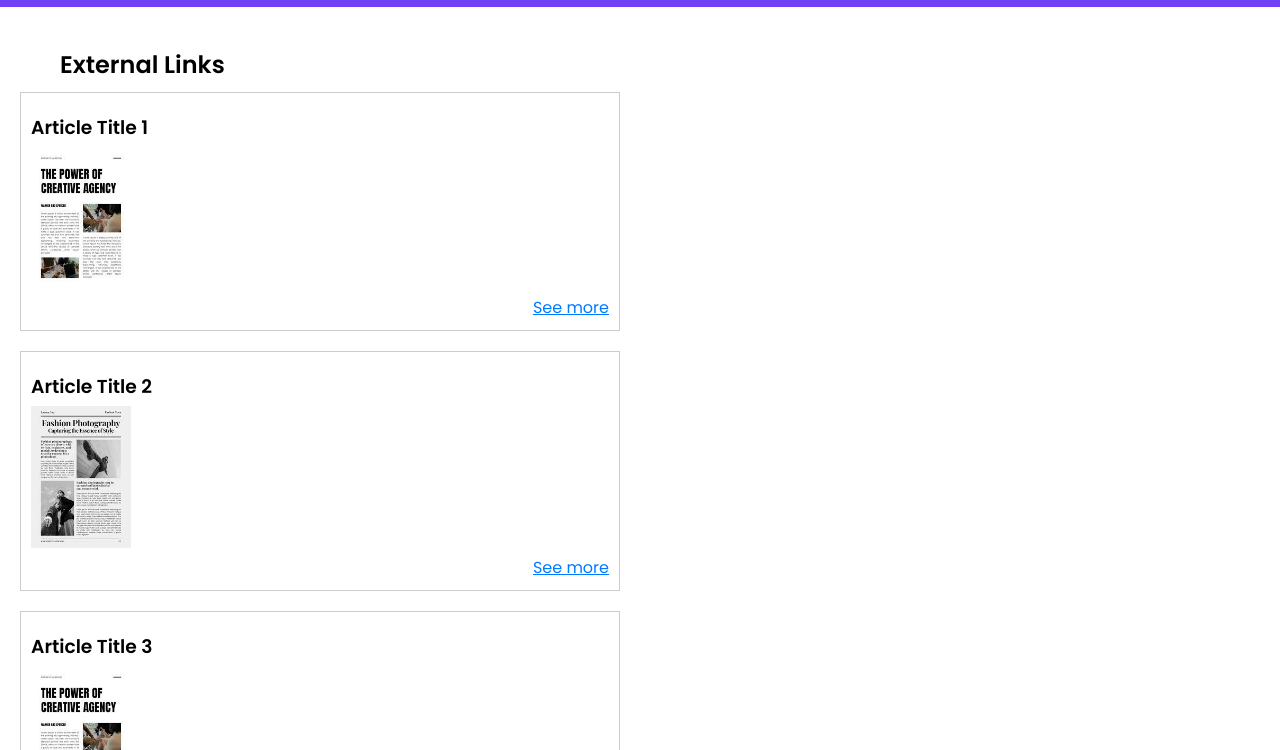
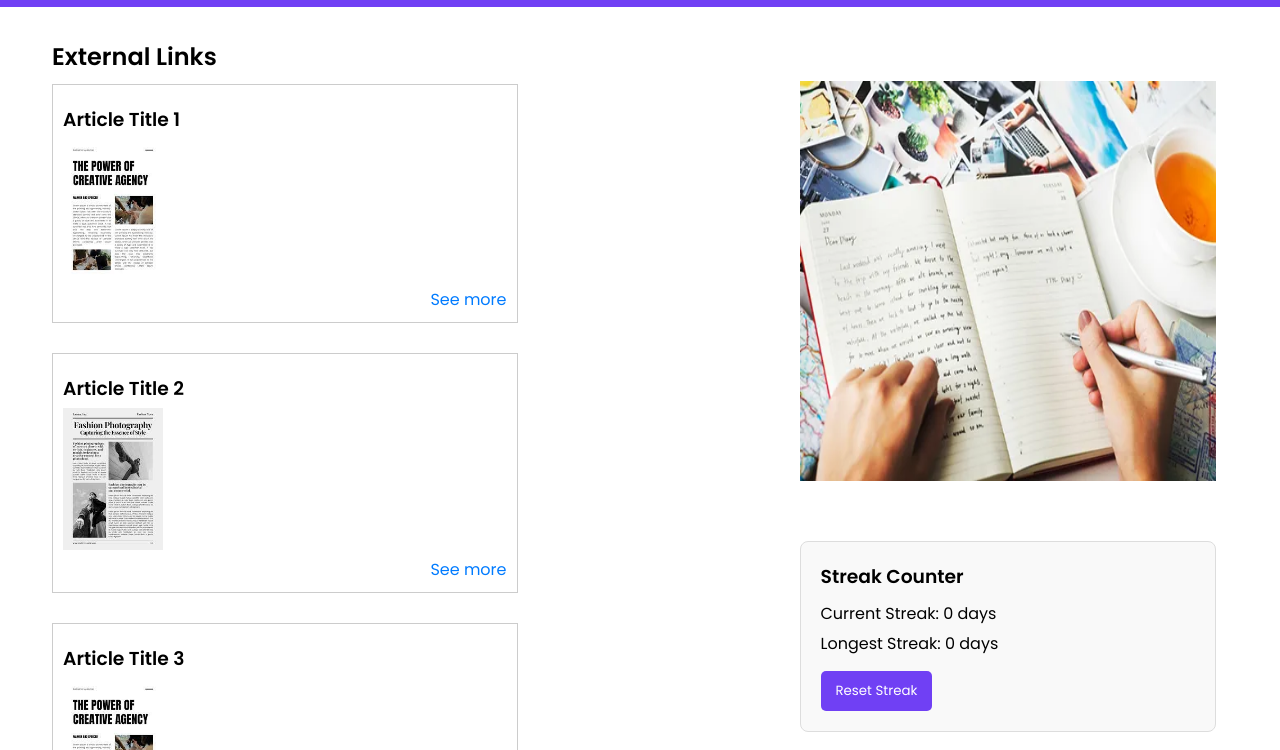
Before and after one commit to orfeaspg/Software-Engineering-Project, a plain HTML site: page FirstPage.html in a window 1280 px wide. Shown: the part 50-800 px from the top of the page. Drawn offline with Linux system fonts and the light colour scheme.

Commit message:
home page built

```diff
--- a/FirstPage.html
+++ b/FirstPage.html
@@ -4,15 +4,9 @@
     <meta charset="UTF-8">
     <meta http-equiv="X-UA-Compatible" content="IE=edge">
     <meta name="viewport" content="width=device-width, initial-scale=1.0">
-    <title> Recovery Road </title>
+    <title>Recovery Road</title>
     <link rel="stylesheet" href="https://cdnjs.cloudflare.com/ajax/libs/font-awesome/6.0.0-beta3/css/all.min.css" integrity="sha384-uSpaQ1rQxvVT/LRR61rDWAOhFL6xEJj3xKP8lYPQvP5BnBX9/yb2Whdwb8pHd4/M" crossorigin="anonymous">
-
-
-    <!-- CSS -->
     <link rel="stylesheet" href="main/css/style.css">
-
-    <title>Το Όνομα Σου</title>
-
 </head>
 <body>
 <div id="menu-bar">
@@ -26,21 +20,19 @@
             </div>
         </a>
     </div>
-
     <div class="center">
         <a id="home">Home</a>
         <a id="forum-link">Forum</a>
         <a href="#">Chat Rooms</a>
-        <a id="personal-diary">Personal Diary</a>
+        <a id="personal-diary" href="personal-diary.html">Personal Diary</a>
     </div>
-
     <div class="right">
         <a id="logout-link">Log out</a>
     </div>
 </div>
 
-<div id="content">
-    <div class="left-content">
+<div class="content-container">
+    <aside class="left-column">
         <h2 style="font-weight: bold;">External Links</h2>
         <div class="article">
             <h3>Article Title 1</h3>
@@ -58,12 +50,21 @@
             <a href="#">See more</a>
         </div>
         <!-- more articles -->
-    </div>
-    <div class="right-content">
-        <a href="link-σας-εδώ">
-            <img src="main/images/diary.png" alt="Diary">
-        </a>
-    </div>
+    </aside>
+    <main class="main-column">
+        <div class="diary-image-wrapper">
+            <img src="main/images/diary.png" alt="Diary" class="diary-image">
+            <div class="diary-text">Personal Diary</div>
+        </div>
+
+        <div class="streak-counter-container">
+            <h3>Streak Counter</h3>
+            <p>Current Streak: <span id="current-streak">0</span> days</p>
+            <p>Longest Streak: <span id="longest-streak">0</span> days</p>
+            <button id="reset-streak">Reset Streak</button>
+        </div>
+
+    </main>
 
 </div>
 
--- a/main/css/style.css
+++ b/main/css/style.css
@@ -221,28 +221,31 @@ body {
     text-decoration: underline;
 }
 
-
-<!-- CSS for first page left separation -->
-
-#content {
+.content-container {
     display: flex;
+    flex: 1;
+    padding: 2rem;
+    overflow-y: auto;
 }
 
-.left-content {
-    flex: 1;
-    padding: 20px;
+.left-column {
     width: 50%;
+    display: flex;
+    flex-direction: column;
+    height: 100%;
+    margin-left: 20px;
 }
 
-.left-content h2 {
-    margin-top: 20px;
-    margin-left: 40px;
-}
-
-
-.right-content {
-    flex: 1;
-    padding: 20px;
+.main-column {
+    width: 50%;
+    background-color: #fff;
+    border-radius: 8px;
+    padding: 2rem;
+    flex-grow: 1;
+    display: flex;
+    flex-direction: column;
+    margin-left: 250px;
+    margin-top: 10px;
 }
 
 .article {
@@ -250,6 +253,7 @@ body {
     margin-bottom: 20px;
     border: 1px solid #ccc;
     padding: 10px;
+    background-color: #fff;
 }
 
 .article img {
@@ -266,16 +270,79 @@ body {
     display: block;
     text-align: right;
     color: #007bff;
+    text-decoration: none;
 }
 
-<!-- CSS for first page right separation -->
-
-.right-content a img {
-    opacity: 0.7;
-    transition: opacity 0.3s ease;
+.article a:hover {
+    text-decoration: underline;
 }
 
-.right-content a img:hover {
+
+
+/*Diary link img in firstpage*/
+.diary-image-wrapper {
+    position: relative;
+    display: inline-block;
+}
+
+.diary-image {
+    width: 100%;
+    max-width: 700px;
+    height: 400px;
+    display: block;
+    margin-right: 80px;
+    transition: filter 0.3s ease;
+}
+
+.diary-text {
+    position: absolute;
+    top: 50%;
+    left: 50%;
+    transform: translate(-50%, -50%);
+    color: white;
+    font-size: 2rem;
+    font-weight: bold;
+    opacity: 0;
+    transition: opacity 0.3s ease;
+    pointer-events: none;
+}
+
+.diary-image-wrapper:hover .diary-image {
+    filter: blur(2px);
+}
+
+.diary-image-wrapper:hover .diary-text {
     opacity: 1;
-    transform: scale(1.05);
 }
+
+/*Streak counter for front page*/
+
+.streak-counter-container {
+    margin-top: 60px;
+    padding: 20px;
+    background-color: #f9f9f9;
+    border: 1px solid #ddd;
+    border-radius: 8px;
+}
+
+.streak-counter-container h3 {
+    margin-bottom: 10px;
+}
+
+.streak-counter-container p {
+    margin: 5px 0;
+}
+
+.streak-counter-container button {
+    margin-top: 10px;
+    padding: 10px 15px;
+    border: none;
+    background-color: #7040F4FF;
+    color: white;
+    border-radius: 5px;
+    cursor: pointer;
+}
+
+.streak-counter-container button:hover {
+    background-color: #5c34c2;
+}
--- a/main/js/script.js
+++ b/main/js/script.js
@@ -45,10 +45,16 @@ forumLink.addEventListener("click", () => {
 });
 
 const diaryLink = document.getElementById("personal-diary");
+const diaryImageWrapper = document.querySelector(".diary-image-wrapper");
 
 diaryLink.addEventListener("click", () => {
     window.location.href = "personal-diary.html";
 });
+
+diaryImageWrapper.addEventListener("click", () => {
+    window.location.href = "personal-diary.html";
+});
+
 
 const homeLink = document.getElementById("home");
 
```
Also changed, not shown: main/images/diary.png (added).
